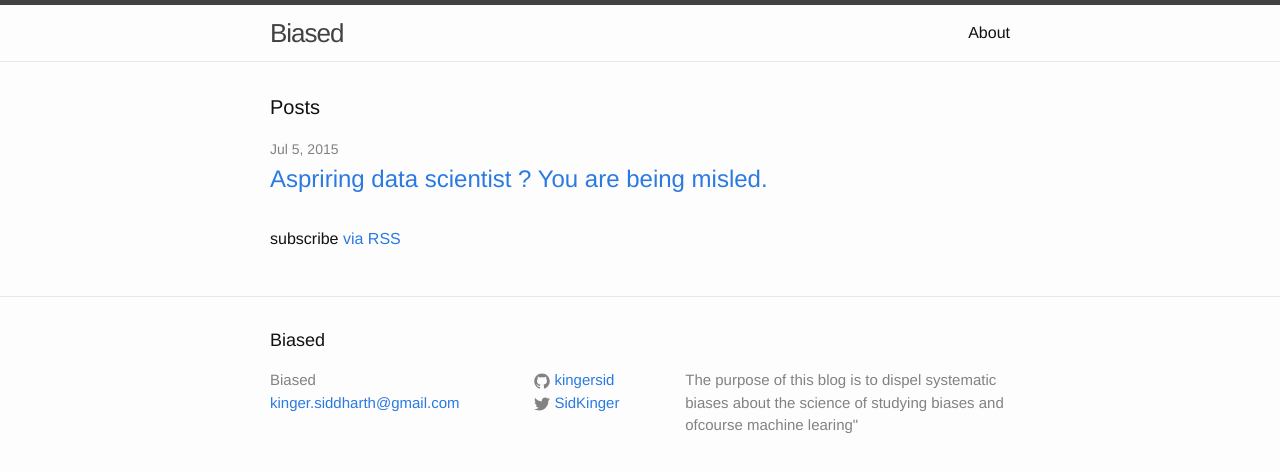
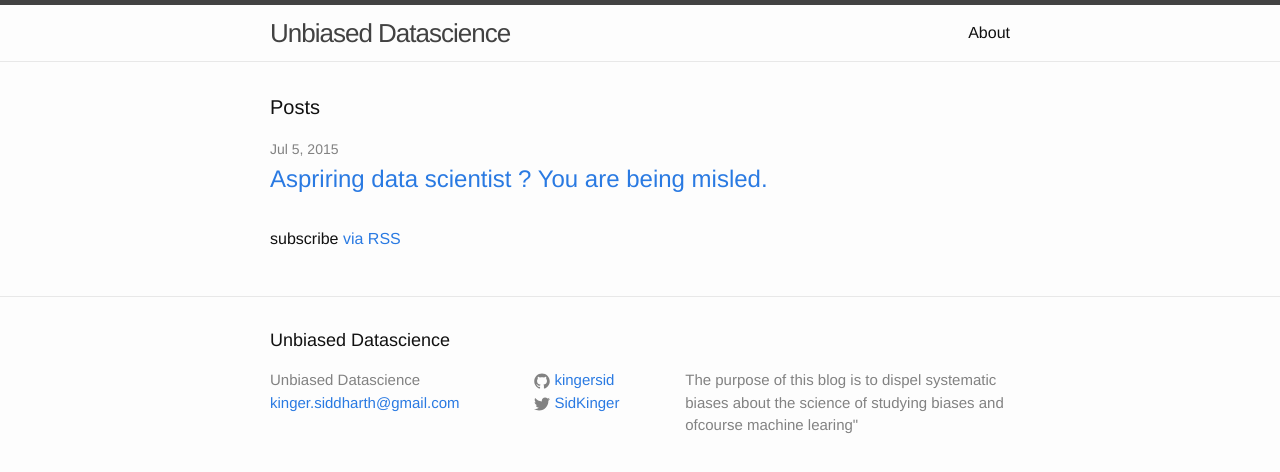
Before and after one commit to kingersid/Blog, a Jekyll site: the page built from index.html, in a window 1280 px wide. Shown: the top 472 px of the page. Built offline with Jekyll 4.4.1, drawn with Linux system fonts in a browser that asks for light colours.

Commit message:
new post3

```diff
--- a/_config.yml
+++ b/_config.yml
@@ -1,5 +1,5 @@
 # Site settings
-title: Biased
+title: Unbiased Datascience
 email: kinger.siddharth@gmail.com
 description: The purpose of this blog is to dispel systematic biases about the science of studying biases and ofcourse machine learing"
 baseurl: "/Blog"
```
